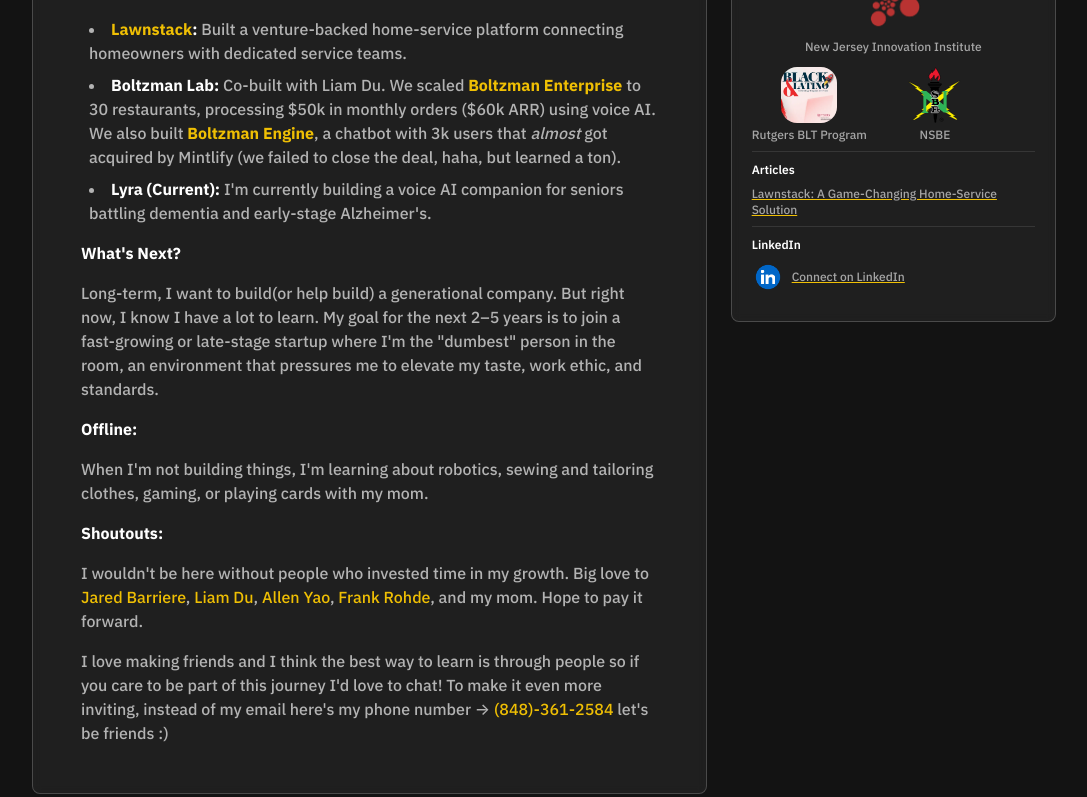
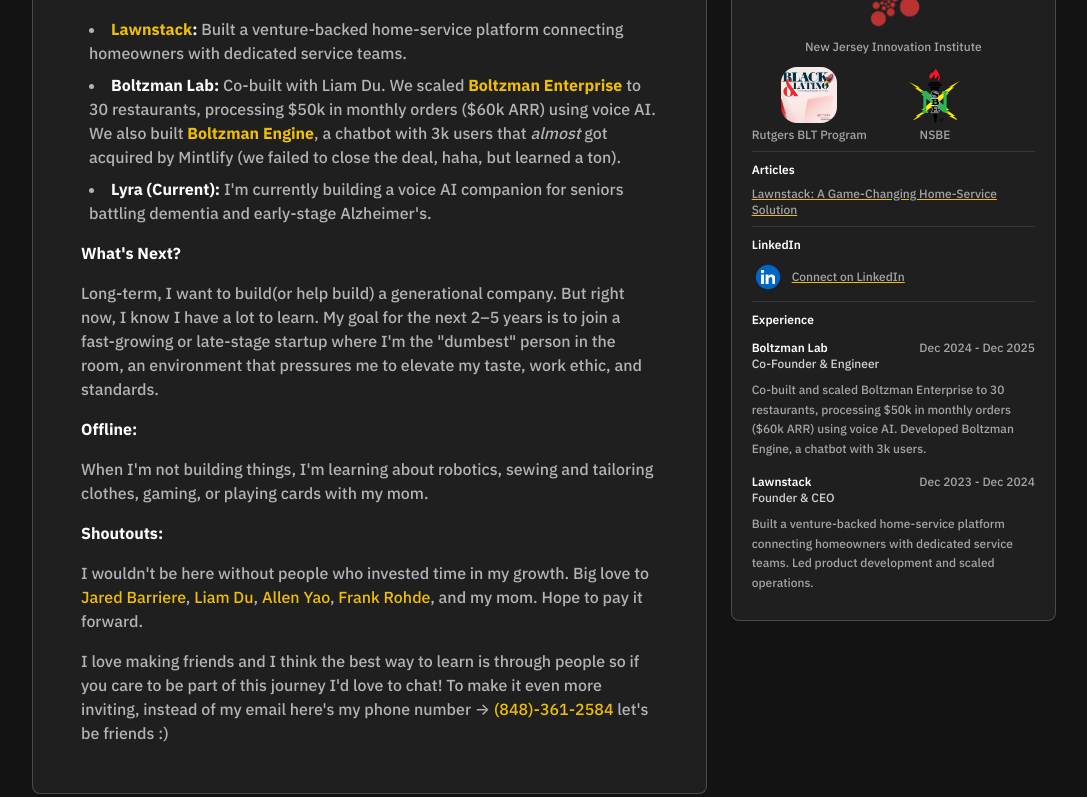
Before and after one commit to Nmilien34/NickPortfolio, a React (Vite) app: page /about in a window 1280 px wide. Shown: the part 1314-2111 px from the top of the page, without its empty margins (96-1183 px from the left). Built offline with nearby package versions, Linux system fonts and the light colour scheme.

Commit message:
added experience iin the about section

```diff
--- a/src/components/pages/About.tsx
+++ b/src/components/pages/About.tsx
@@ -160,7 +160,7 @@
                       <p className="text-white/60 text-xs">Electrical and Computer Engineering(Electronics)</p>
                     </div>
                     <div className="border-b border-white/10 pb-2">
-                      <p className="text-white font-semibold mb-2">Accelerator</p>
+                      <p className="text-white font-semibold mb-2">Accelerators & Fellowships</p>
                       <div className="flex flex-col gap-3">
                         <div className="flex items-start justify-between">
                           <a
@@ -261,7 +261,7 @@
                         </a>
                       </div>
                     </div>
-                    <div className="pb-2">
+                    <div className="border-b border-white/10 pb-2">
                       <p className="text-white font-semibold mb-2">LinkedIn</p>
                       <a
                         href="https://www.linkedin.com/in/nmilien/"
@@ -279,6 +279,37 @@
                         </span>
                       </a>
                     </div>
+                    <div className="pb-2">
+                      <p className="text-white font-semibold mb-3">Experience</p>
+                      <div className="space-y-4">
+                        {/* First Experience Entry */}
+                        <div>
+                          <div className="flex justify-between items-start mb-1">
+                            <div>
+                              <p className="text-white font-semibold text-xs">Boltzman Lab</p>
+                              <p className="text-white/80 text-xs">Co-Founder & Engineer</p>
+                            </div>
+                            <p className="text-white/60 text-xs whitespace-nowrap ml-4">Dec 2024 - Dec 2025</p>
+                          </div>
+                          <p className="text-white/60 text-xs mt-2 leading-relaxed">
+                            Co-built and scaled Boltzman Enterprise to 30 restaurants, processing $50k in monthly orders ($60k ARR) using voice AI. Developed Boltzman Engine, a chatbot with 3k users.
+                          </p>
+                        </div>
+                        {/* Second Experience Entry */}
+                        <div>
+                          <div className="flex justify-between items-start mb-1">
+                            <div>
+                              <p className="text-white font-semibold text-xs">Lawnstack</p>
+                              <p className="text-white/80 text-xs">Founder & CEO</p>
+                            </div>
+                            <p className="text-white/60 text-xs whitespace-nowrap ml-4">Dec 2023 - Dec 2024</p>
+                          </div>
+                          <p className="text-white/60 text-xs mt-2 leading-relaxed">
+                            Built a venture-backed home-service platform connecting homeowners with dedicated service teams. Led product development and scaled operations.
+                          </p>
+                        </div>
+                      </div>
+                    </div>
                   </div>
                 </div>
               </div>
```
